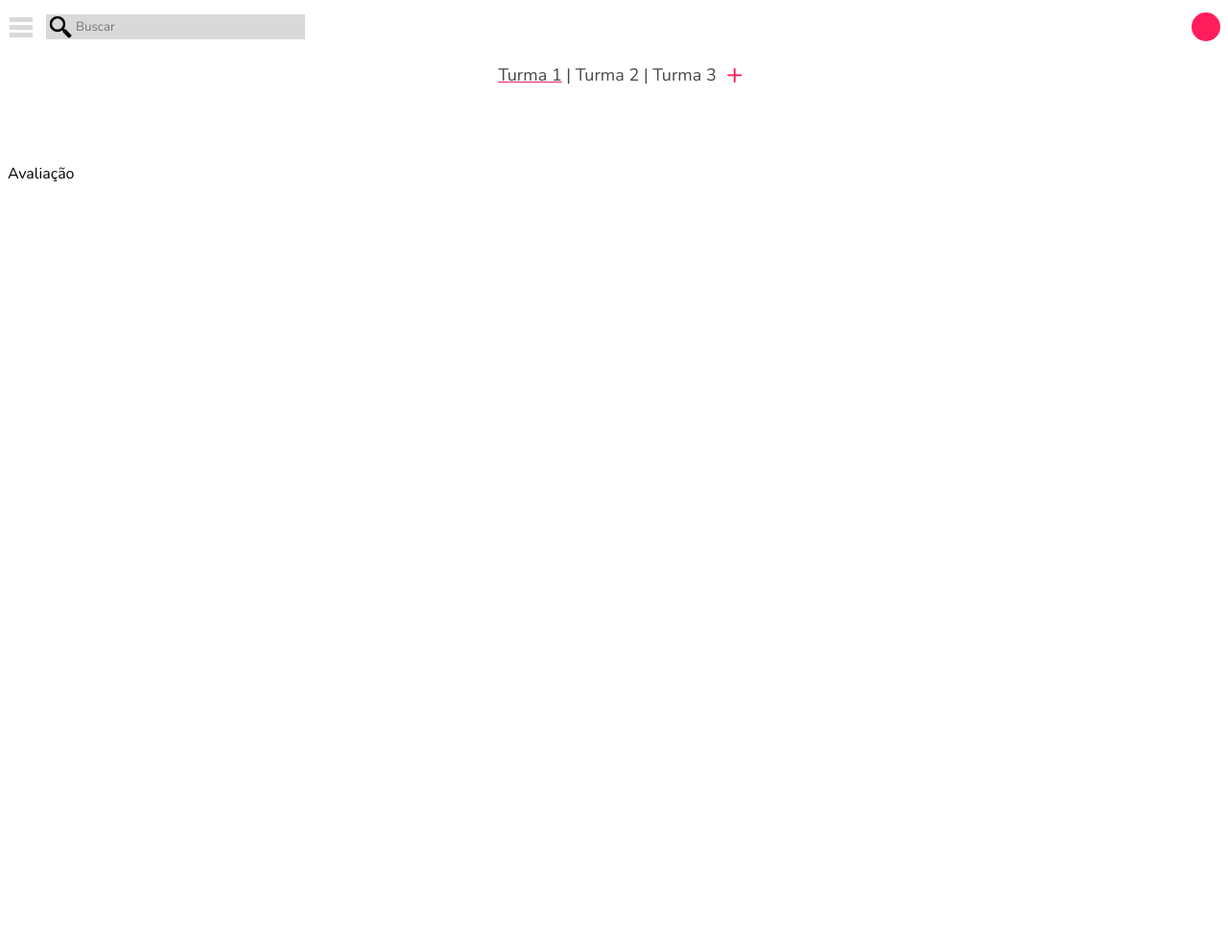
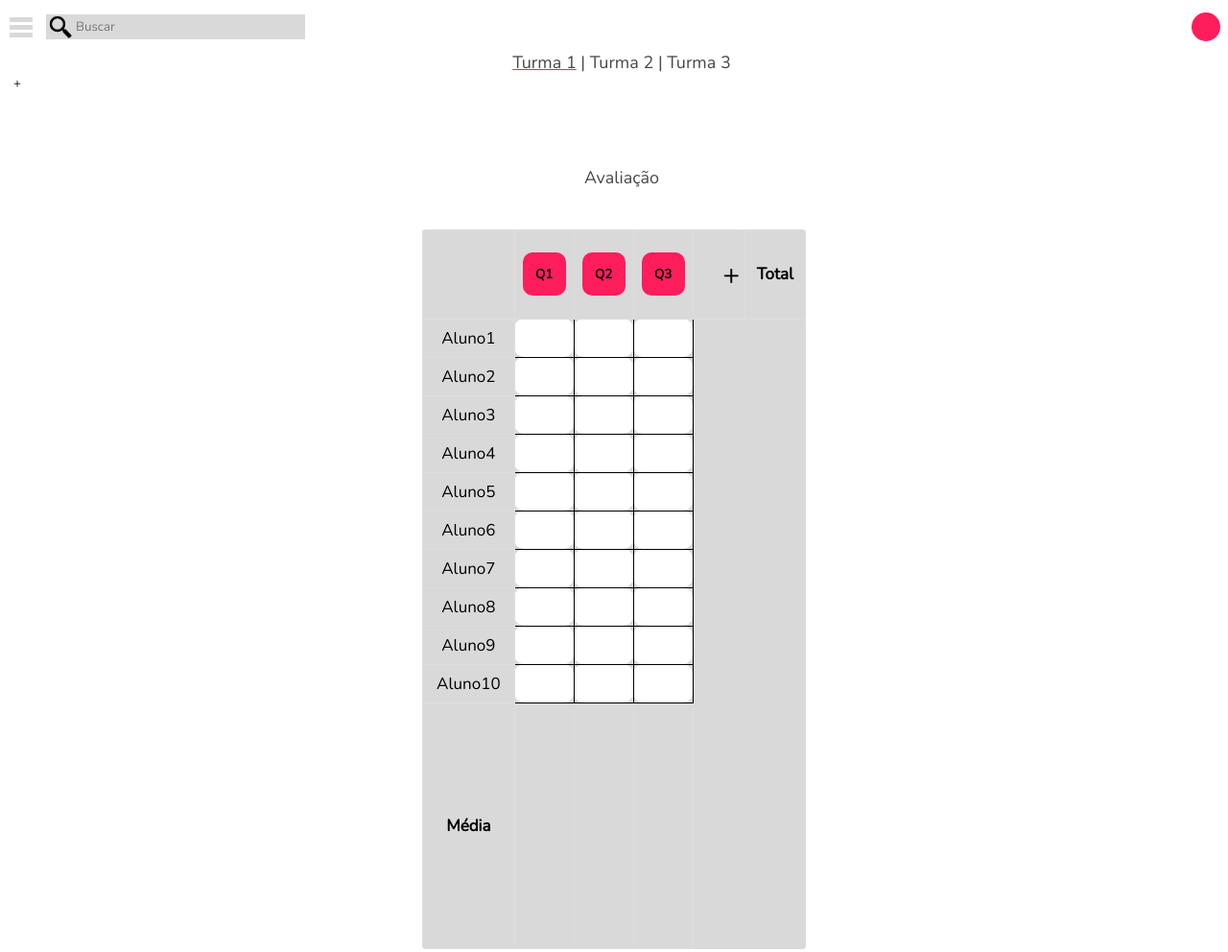
Before and after one commit to 2023M2T6-Inteli/Projeto2, a plain HTML site: page src/Frontend/avaliacao.html in a window 1280 px wide. Shown: the whole page at 96% size. Before the commit the page ends 800 px from the top, so only its background shows below. Drawn offline with nearby package versions, Linux system fonts and the light colour scheme.

Commit message:
avaliação

```diff
--- a/src/Frontend/avaliacao.css
+++ b/src/Frontend/avaliacao.css
@@ -101,7 +101,7 @@ p#nota{
 section{
     font-size: 17px;
     background-color: #D9D9D9;
-    width: 350px;
+    width: 400px;
     height: 750px;
     display: flex;
     border-radius: 4px;
@@ -110,3 +110,63 @@ section{
     overflow-y: auto;
     text-align: center;
 }
+
+button.questao{
+    color: #000;
+    display: inline;
+    font-size: 30px;
+    height: 30px;
+    margin-top: auto;
+    padding-bottom: -100px;
+    position: relative;
+    top: -2px;
+    left: 13px;
+}
+
+table#notas{
+    border-collapse: collapse; /* Combina as bordas das células */
+    width: 100%;
+  }
+
+ th, td {
+    border: 1px solid #ddd; /* Define uma borda de 1px sólida cinza claro */
+    padding: 8px; /* Adiciona um espaçamento interno de 8 pixels */
+    text-align: center; /* Alinha o conteúdo à esquerda */
+
+  }
+  tr.clas{
+    height: 30px;
+  }
+
+
+  .q{
+    background-color: #FF1D5C; /* Define uma cor de fundo cinza claro para os cabeçalhos */
+    font-weight: bold; /* Define a fonte em negrito para os cabeçalhos */
+    width: 45px;
+    height: 45px;
+    padding: 5px;
+    border-radius: 10px;
+    border-color: #ddd;
+
+  }
+
+  td[contenteditable="true"]{
+    width: 35px;
+    height: 20px;
+    border-radius: 10px;
+    background-color: white;
+    padding:8px;
+    border-color: #000;
+}
+
+td#total{
+    width: 35px;
+    height: 20px;
+    border-radius: 10px;
+    background-color:#ddd;
+    padding:8px;
+    border-color: #000;
+}
+.total{
+    background-color: white;
+}
--- a/src/Frontend/avaliacao.html
+++ b/src/Frontend/avaliacao.html
@@ -1,20 +1,25 @@
 <!DOCTYPE html>
 <html lang="pt-br">
+
 <head>
   <meta charset="UTF-8">
   <meta http-equiv="X-UA-Compatible" content="IE=edge">
   <meta name="viewport" content="width=device-width, initial-scale=1.0">
   <title>NovaFreire</title>
-    <link rel="stylesheet" href="alunos.css" />
+  <link rel="stylesheet" href="avaliacao.css" />
   <link rel="preconnect" href="https://fonts.googleapis.com">
   <link rel="preconnect" href="https://fonts.gstatic.com" crossorigin>
   <link href="https://fonts.googleapis.com/css2?family=Inter&family=Nunito:wght@400&display=swap" rel="stylesheet">
+  <script src="coluna_avaliacao.js"></script>
+  <script src="media_avaliacao.js"></script>
 </head>
+
 <body>
+
   <body>
     <header>
       <aside>
-                <div id="barraSuperior">                    <!-- barra menu lateral-->
+        <div id="barraSuperior"> <!-- barra menu lateral-->
           <button id="sidebar">
             <div id="menu" class="barra"></div>
             <div id="menu2" class="barra"> </div>
@@ -25,7 +30,7 @@
       </aside>
 
 
-            <div id="busca">                   <!-- barra de busca -->
+      <div id="busca"> <!-- barra de busca -->
         <img src="../../imagens/lupa.png" id="lupa">
         <input type="text" placeholder="Buscar">
       </div>
@@ -34,13 +39,113 @@
       <button id="perfil"></button>
     </header>
 
-        <p id="turmas"> <u style="text-decoration-color: #FF1D5C">Turma 1</u> | Turma 2 | Turma 3<button class="mais">+</button></p>
+    <p id="turmas"> <u style="text-decoration-color: #FF1D5C">Turma 1</u> | Turma 2 | Turma 3<button
+        class="mais">+</button></p>
     <br>
     <br>
     <p id="nota"> Avaliação</p>
     <br>
 
-        <section> </section>
+    <section>
+      <table id="notas">
+        <tr class="questão">
+          <th> </th>
+          <th><button class="q"> Q1 </button></th>
+          <th><button class="q"> Q2 </button></th>
+          <th><button class="q"> Q3 </button></th>
+          <th> <button class="questao" onclick="addColumn()"> +</button></th>
+          <th><strong>Total</strong></th>
+        </tr>
+        <tbody>
+          <tr class="valor">
+            <td> Aluno1</td>
+            <td contenteditable="true"> </td>
+            <td contenteditable="true"> </td>
+            <td contenteditable="true"></td>
 
+
+          </tr>
+          <tr class="valor">
+            <td>Aluno2</td>
+            <td contenteditable="true"> </td>
+            <td contenteditable="true"> </td>
+            <td contenteditable="true"> </td>
+
+          </tr>
+          <tr class="valor">
+            <td>Aluno3</td>
+            <td contenteditable="true"> </td>
+            <td contenteditable="true"> </td>
+            <td contenteditable="true"></td>
+
+
+          </tr>
+          <tr class="valor">
+            <td>Aluno4</td>
+            <td contenteditable="true"> </td>
+            <td contenteditable="true"> </td>
+            <td contenteditable="true"></td>
+
+
+          </tr>
+          <tr class="valor">
+            <td>Aluno5</td>
+            <td contenteditable="true"> </td>
+            <td contenteditable="true"> </td>
+            <td contenteditable="true"> </td>
+
+
+          </tr>
+          <tr class="valor">
+            <td>Aluno6</td>
+            <td contenteditable="true"> </td>
+            <td contenteditable="true"> </td>
+            <td contenteditable="true"></td>
+
+          </tr>
+          <tr class="valor">
+            <td>Aluno7</td>
+            <td contenteditable="true"></td>
+            <td contenteditable="true"></td>
+            <td contenteditable="true"></td>
+
+          </tr>
+          <tr class="valor">
+            <td>Aluno8</td>
+            <td contenteditable="true"> </td>
+            <td contenteditable="true"> </td>
+            <td contenteditable="true"> </td>
+
+          </tr>
+          <tr class="valor">
+            <td>Aluno9</td>
+            <td contenteditable="true"> </td>
+            <td contenteditable="true"> </td>
+            <td contenteditable="true"> </td>
+
+          </tr>
+          <tr class="valor">
+            <td>Aluno10 </td>
+            <td contenteditable="true"> </td>
+            <td contenteditable="true"></td>
+            <td contenteditable="true"></td>
+
+          </tr>
+          <tr class="valor">
+            <td><strong>Média</strong></td>
+            <td id="media-q1"></td>
+            <td id="media-q2"></td>
+            <td id="media-q3"></td>
+          </tr>
+
+
+        </tbody>
+      </table>
+    </section>
+
+    <script>
+
+    </script>
   </body>
+
 </html>
--- /dev/null
+++ b/src/Frontend/coluna_avaliacao.js
@@ -0,0 +1,15 @@
+function addColumn() {
+    var table = document.getElementById("notas");
+
+    var headerRow = table.querySelector(".questão");
+    var newHeaderCell = document.createElement("th");
+    newHeaderCell.innerHTML = '<button class="q"> Q' + (headerRow.children.length - 2) + '</button>';
+    headerRow.insertBefore(newHeaderCell, headerRow.lastElementChild);
+
+    var rows = table.querySelectorAll(".valor");
+    rows.forEach(function(row) {
+      var newCell = document.createElement("td");
+      newCell.contentEditable = true;
+      row.insertBefore(newCell, row.lastElementChild);
+    });
+  }
--- /dev/null
+++ b/src/Frontend/media_avaliacao.js
@@ -0,0 +1,19 @@
+function calcularMedia(colIndex) {
+    var table = document.getElementById("notas");
+    var rows = table.querySelectorAll(".valor");
+    var sum = 0;
+    var count = 0;
+
+    rows.forEach(function(row) {
+      var cell = row.cells[colIndex];
+      var value = parseFloat(cell.textContent.trim());
+
+      if (!isNaN(value)) {
+        sum += value;
+        count++;
+      }
+    });
+
+    var media = sum / count;
+    return media.toFixed(2); // Arredondar para 2 casas decimais
+  }
```
Lines whose indentation alone changed are shown as unchanged.
